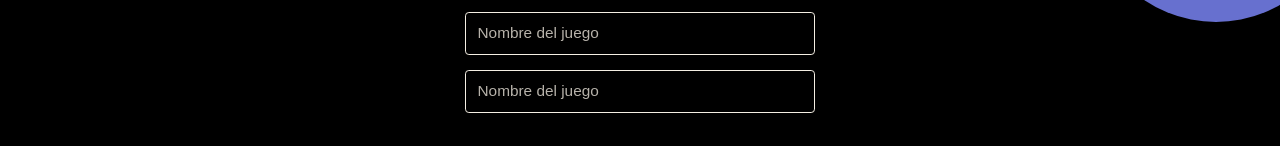
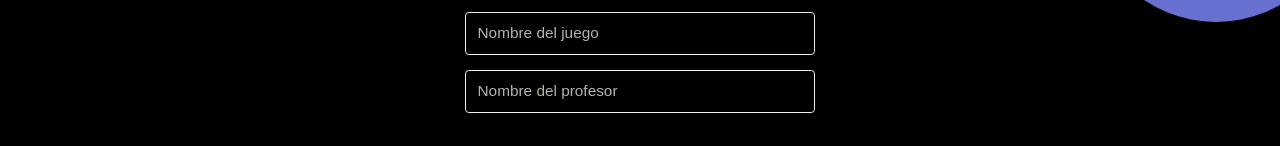
Before and after one commit to RAH-Code-dev/memorama, a Next.js app in the folder frontend/: page /crear in a window 1280 px wide. Shown: the part 170-316 px from the top of the page. Built offline with nearby package versions, Linux system fonts and the light colour scheme; a web font is replaced by a local one.

Commit message:
urls fixed

```diff
--- a/frontend/src/components/host/GameForm.jsx
+++ b/frontend/src/components/host/GameForm.jsx
@@ -40,7 +40,7 @@ const GameForm = () => {
     const exportGameData = (gameName, cards) => {
         console.log("Exporting Game Data:", gameName, cards);
 
-        router.push("/nuevo");
+        router.push("/iniciar");
     };
 
     return (
@@ -57,9 +57,9 @@ const GameForm = () => {
                 <FormInput
                     className={styles.input_text}
                     type="text"
-                    name="gameName"
-                    placeholder="Nombre del juego"
-                    onChange={handleGameNameChange}
+                    name="teacherName"
+                    placeholder="Nombre del profesor"
+                    // onChange={handleGameNameChange}
                 />
 
             </label>
```
Also changed, not shown: 2 other files (tests, documents, lock files or other folders).
